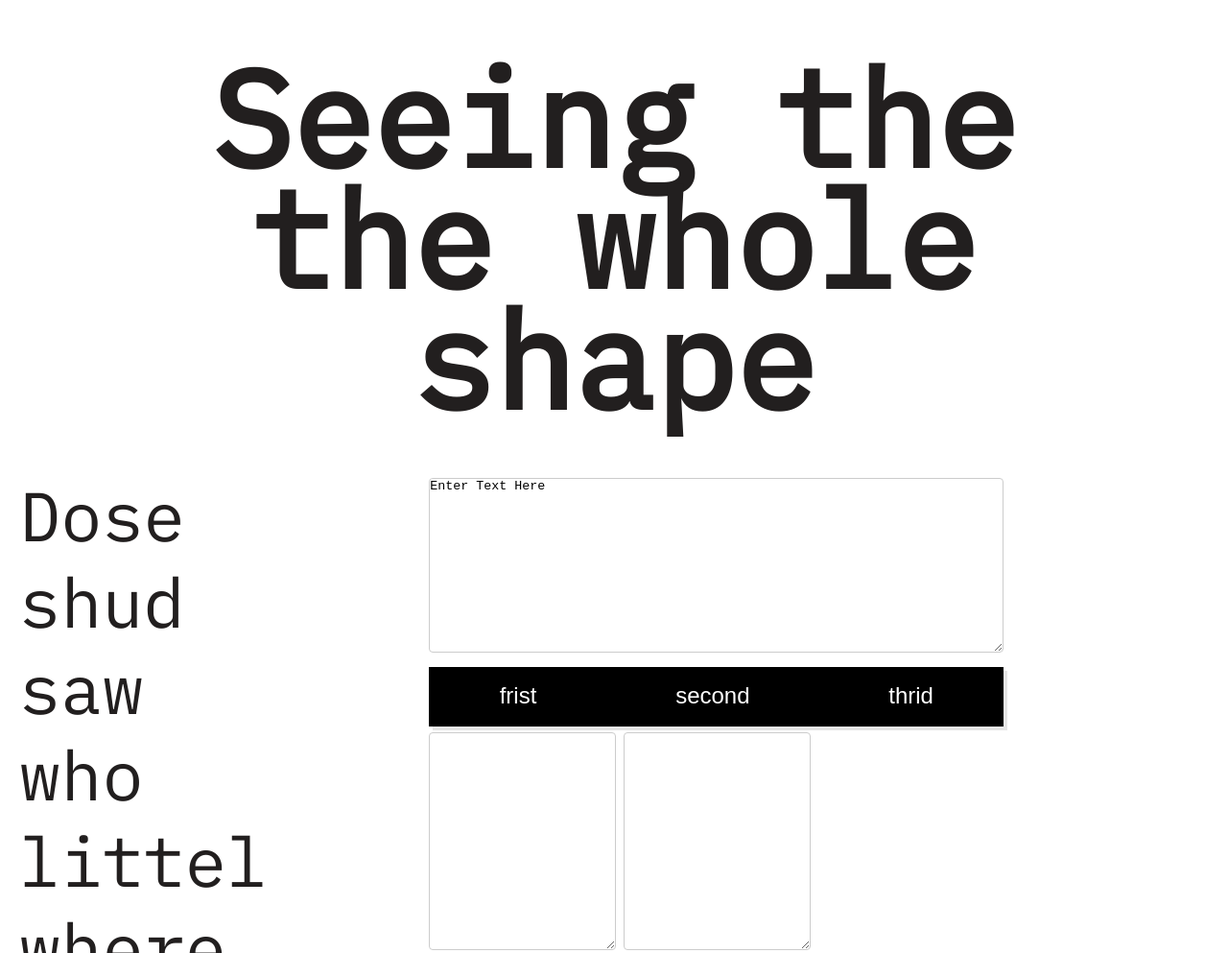
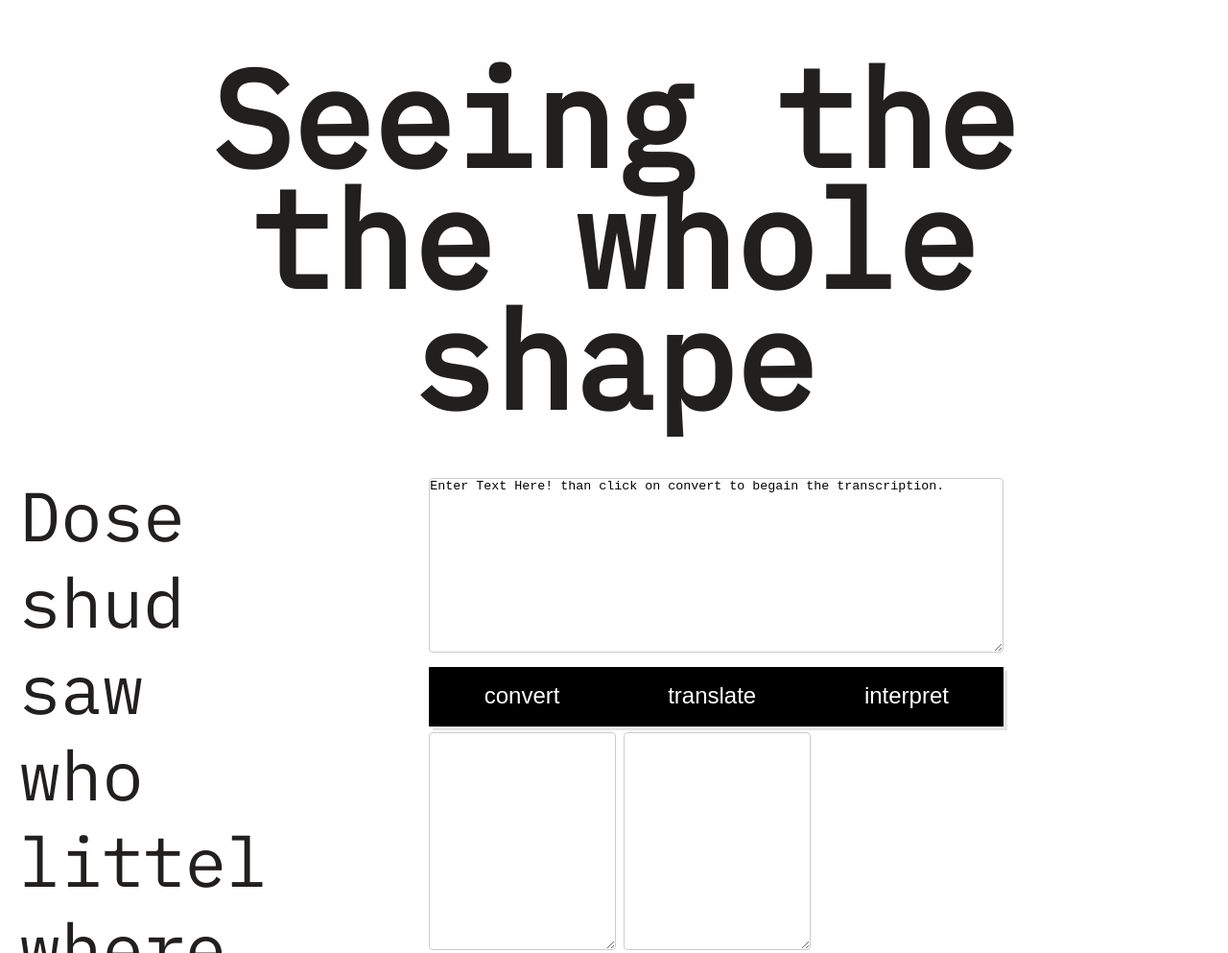
Before and after one commit to mlebright/mlebright.github.io, a plain HTML site: page index.html in a window 1280 px wide. Shown: the top 993 px of the page at 96% size. Drawn offline with nearby package versions, Linux system fonts and the light colour scheme.

Commit message:
Update index.html

```diff
--- a/index.html
+++ b/index.html
@@ -274,7 +274,7 @@ body {
   display: block;
   background: rgba(0, 0, 0, 0.1);
   padding: 0.5rem;
-  font-size: 22px;
+  font-size: 24px;
   margin-top: 1rem;
 }
 
@@ -881,12 +881,12 @@ function translateText2(inputText, trMatrix) {
 
   </div>
   <div class="span-twothirds">
- <textarea id="input" rows="12" cols="60">Enter Text Here</textarea>
+ <textarea id="input" rows="12" cols="60">Enter Text Here! than click on convert to begain the transcription. </textarea>
 
 <div class="multi-button">
-  <button onclick="doTranslate()">Frist</button>
-  <button onclick="doTranslate2()">Second</button>
-  <button onclick="doTranslate3()">Thrid</button>
+  <button onclick="doTranslate()">Convert</button>
+  <button onclick="doTranslate2()">Translate</button>
+  <button onclick="doTranslate3()">Interpret</button>
 </div>
 
 <textarea class="textarea" id="output" rows="15" cols="35"></textarea>
```
